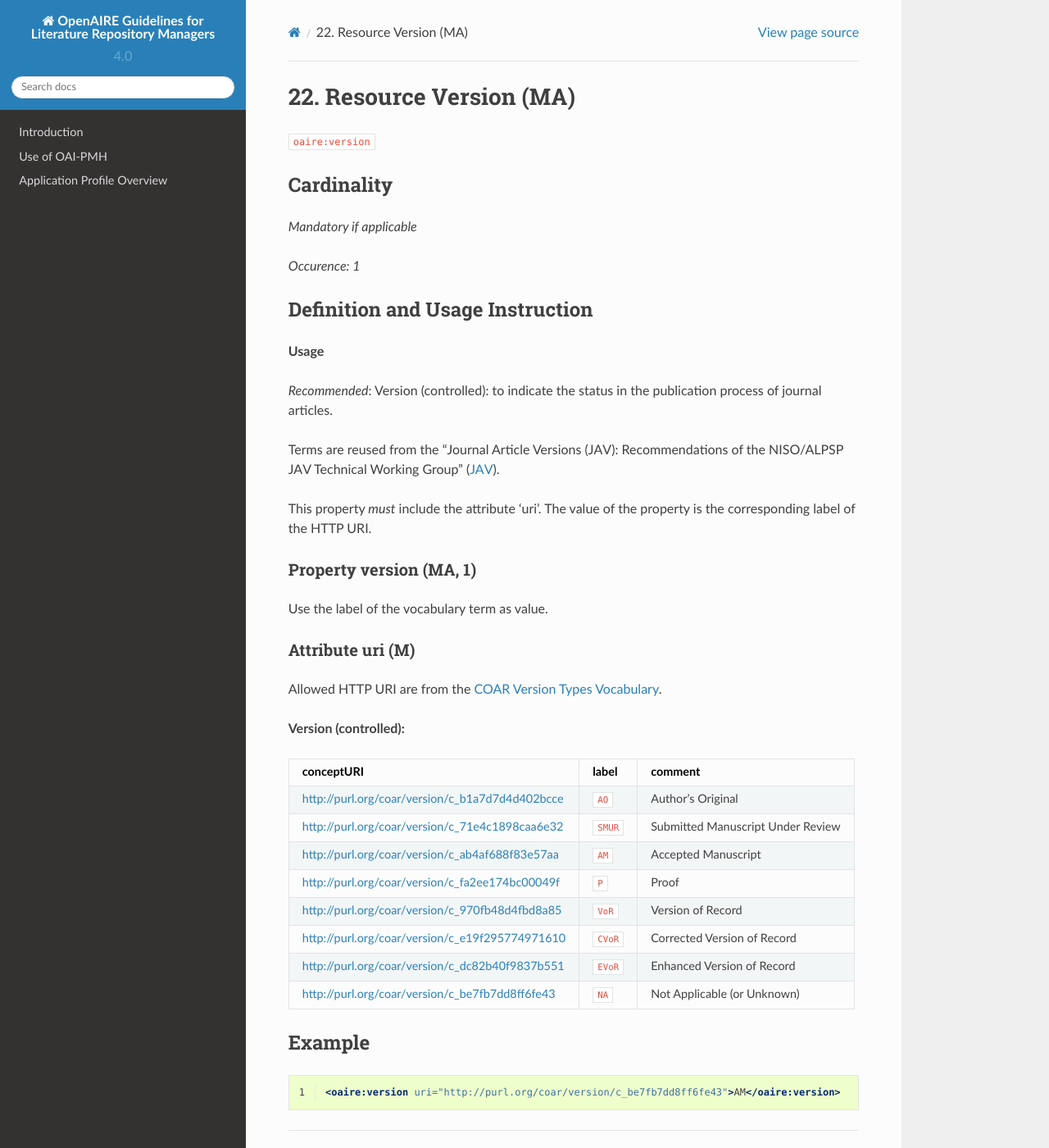
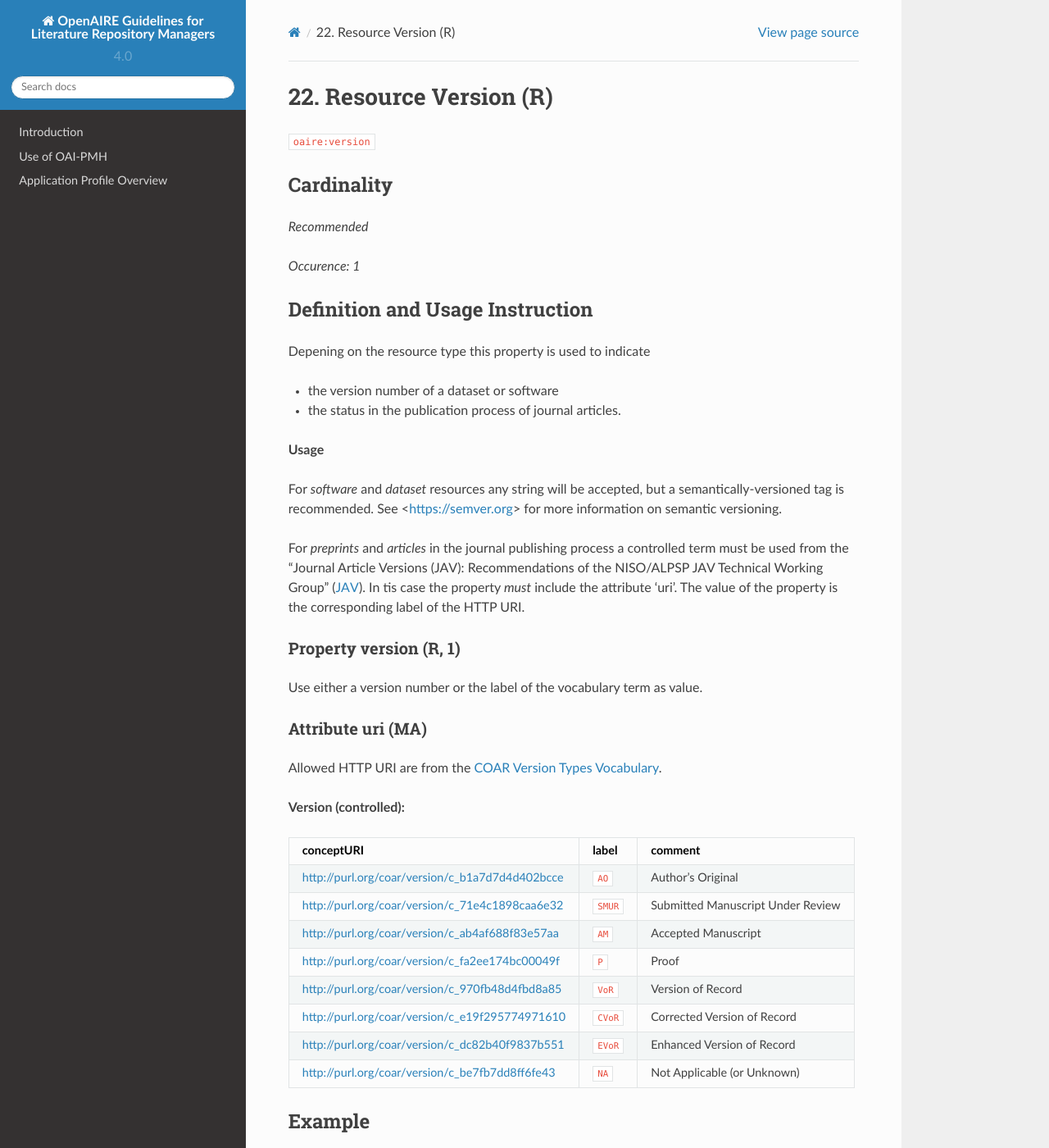
Before and after one commit to openaire/guidelines-literature-repositories, a Sphinx documentation site: the page built from docs/field_resourceversion.rst, in a window 1280 px wide and 1400 px high. Shown: the whole window at 82% size. Built offline with Sphinx 7.4.7 and the Read the Docs theme 2.0.0, drawn with Linux system fonts in a browser that asks for light colours; pages that are not in the unit, such as notebooks, are missing from menus; a script that is not in the unit is left out; some of the changed text lies outside the part shown.

Commit message:
provide usage instructions also for software and datasets so to be aligned with the other guidelines

```diff
--- a/docs/field_resourceversion.rst
+++ b/docs/field_resourceversion.rst
@@ -1,6 +1,6 @@
 .. _aire:version:
 
-22. Resource Version (MA)
+22. Resource Version (R)
 ===========================
 
 ``oaire:version``
@@ -8,28 +8,32 @@
 Cardinality
 ~~~~~~~~~~~
 
-*Mandatory if applicable*
+*Recommended*
 
 *Occurence: 1*
 
 Definition and Usage Instruction
 ~~~~~~~~~~~~~~~~~~~~~~~~~~~~~~~~
 
+Depening on the resource type this property is used to indicate
+
+* the version number of a dataset or software
+* the status in the publication process of journal articles.
+
 **Usage**
 
-*Recommended*: Version (controlled): to indicate the status in the publication process of journal articles.
+For *software* and *dataset* resources any string will be accepted, but a semantically-versioned tag is recommended.
+See <https://semver.org> for more information on semantic versioning.
 
-Terms are reused from the  "Journal Article Versions (JAV): Recommendations of the NISO/ALPSP JAV Technical Working Group" (`JAV`_).
-
-This property *must* include the attribute 'uri'.
+For *preprints* and *articles* in the journal publishing process a controlled term must be used from the  "Journal Article Versions (JAV): Recommendations of the NISO/ALPSP JAV Technical Working Group" (`JAV`_). In tis case the property *must* include the attribute 'uri'.
 The value of the property is the corresponding label of the HTTP URI.
 
-Property version (MA, 1)
+Property version (R, 1)
 ------------------------
 
-Use the label of the vocabulary term as value.
+Use either a version number or the label of the vocabulary term as value.
 
-Attribute uri (M)
+Attribute uri (MA)
 ------------------
 
 Allowed HTTP URI are from the `COAR Version Types Vocabulary`_.
@@ -54,7 +58,13 @@ Example
 .. code-block:: xml
    :linenos:
 
+   <oaire:version>1.0.3</oaire:version>
+
+.. code-block:: xml
+   :linenos:
+
    <oaire:version uri="http://purl.org/coar/version/c_be7fb7dd8ff6fe43">AM</oaire:version>
+
 
 .. _COAR Version Types Vocabulary: http://vocabularies.coar-repositories.org/documentation/version_types/
 .. _JAV: https://www.niso.org/publications/niso-rp-8-2008-jav
```
